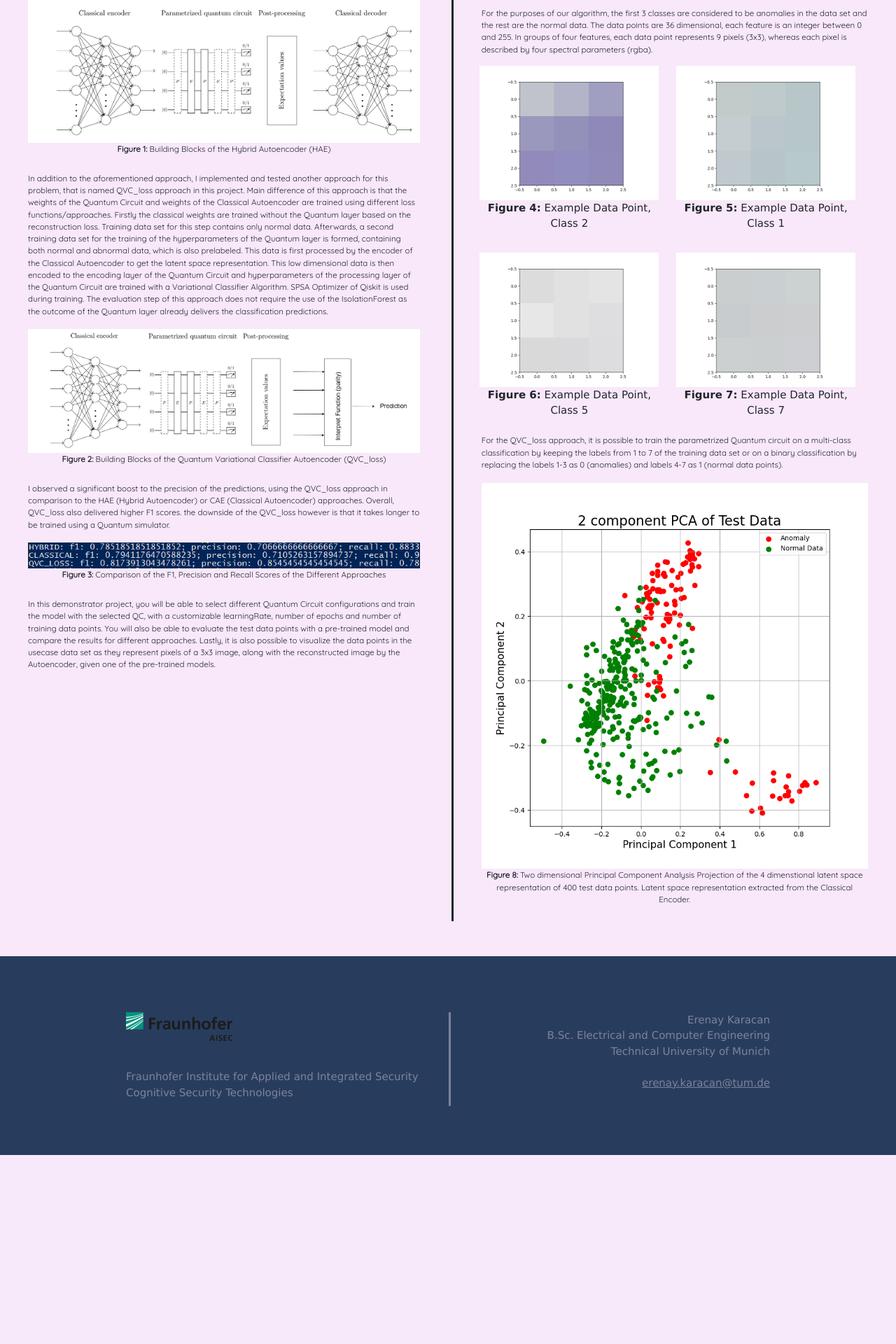
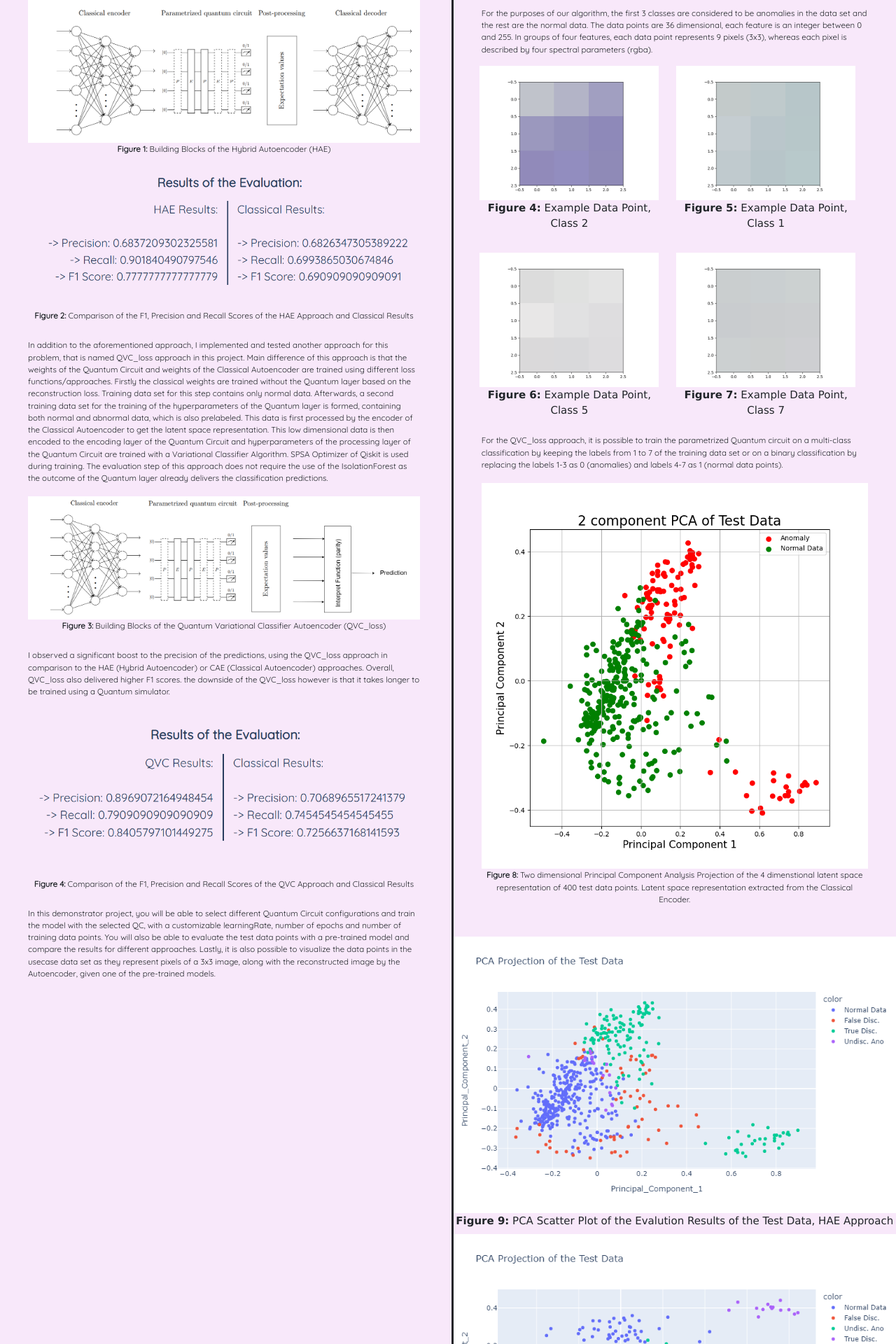
Before and after one commit to erenaykrcn/HAE_demonstrator, a Django app: page / in a window 1280 px wide. Shown: the part 542-2462 px from the top of the page at 70% size. Before the commit the page ends 2192 px from the top, so only its background shows below. Run offline with Django 4.2, Linux system fonts and the light colour scheme; parts of the project's set-up code (start-up, migrations or seed data) failed here and were passed over; some libraries are stand-ins or nearby versions; some web fonts are replaced.

Commit message:
add new ims to homepage

```diff
--- a/templates/homepage.html
+++ b/templates/homepage.html
@@ -19,6 +19,9 @@
             <img style="width: 100%" src="{% static 'homepage/HAE_diagram.png' %}">
             <label style="text-align: center; width: 100%"><a style="font-weight: bold;">Figure 1:</a> Building Blocks of the Hybrid Autoencoder (HAE)</label>
             <br>
+            <img style="width: 100%" src="{% static 'homepage/metric_hae.png' %}">
+            <label style="text-align: center; width: 100%"><a style="font-weight: bold;">Figure 2:</a> Comparison of the F1, Precision and Recall Scores of the HAE Approach and Classical Results</label>
+            <br>
             <br>
             In addition to the aforementioned approach, I implemented and tested another approach for this problem, that is named QVC_loss approach in this project. Main
             difference of this approach is that the weights of the Quantum Circuit and weights of the Classical Autoencoder are trained using different loss functions/approaches. Firstly the classical weights are trained without the Quantum layer based on the reconstruction loss. Training data set for this step contains only
@@ -26,14 +29,14 @@
             <br>
             <br>
             <img style="width: 100%" src="{% static 'homepage/QVC_diagram.png' %}">
-            <label style="text-align: center; width: 100%"><a style="font-weight: bold;">Figure 2:</a> Building Blocks of the Quantum Variational Classifier Autoencoder (QVC_loss)</label>
+            <label style="text-align: center; width: 100%"><a style="font-weight: bold;">Figure 3:</a> Building Blocks of the Quantum Variational Classifier Autoencoder (QVC_loss)</label>
             <br>
             <br>
             I observed a significant boost to the precision of the predictions, using the QVC_loss approach in comparison to the HAE (Hybrid Autoencoder) or CAE (Classical Autoencoder) approaches. Overall, QVC_loss also delivered higher F1 scores. the downside of the QVC_loss however is that it takes longer to be trained using a Quantum simulator.
             <br>
             <br>
-            <img style="width: 100%" src="{% static 'homepage/metrics_2.png' %}">
-            <label style="text-align: center; width: 100%"><a style="font-weight: bold;">Figure 3:</a> Comparison of the F1, Precision and Recall Scores of the Different Approaches</label>
+            <img style="width: 100%" src="{% static 'homepage/metric_qvc2.png' %}">
+            <label style="text-align: center; width: 100%"><a style="font-weight: bold;">Figure 4:</a> Comparison of the F1, Precision and Recall Scores of the QVC Approach and Classical Results</label>
             <br>
             <br>
             In this demonstrator project, you will be able to select different Quantum Circuit configurations and train the model with the selected QC, with a customizable learningRate, number of epochs and number of training data points. You will also be able to evaluate the test data points with a pre-trained model and compare the results for different approaches. Lastly, it is also possible to visualize the data points in the usecase data set as they represent pixels of a 3x3 image, along with the reconstructed image by the Autoencoder, given one of the pre-trained models.
@@ -81,6 +84,14 @@
             </label>
         </p>
 
+        <br>
+        <img style="width: 100%" src="{% static 'homepage/metric_hae_scatter.png' %}">
+        <label style="text-align: center; width: 100%"><a style="font-weight: bold;">Figure 9:</a> PCA Scatter Plot of the Evalution Results of the Test Data, HAE Approach</label>
+
+        <br>
+        <img style="width: 100%" src="{% static 'homepage/metric_qvc_scatter.png' %}">
+        <label style="text-align: center; width: 100%"><a style="font-weight: bold;">Figure 9:</a> PCA Scatter Plot of the Evalution Results of the Test Data, QVC Approach</label>
+
     </div>
 
 </div>
```
Also changed, not shown: db.sqlite3, static/eval/scatter/HAE_545.png (added), static/eval/scatter/HAE_545_after_training.png (added), static/eval/scatter/QVC_318.png (added), static/eval/scatter/QVC_318_after_training.png (added), static/eval/scatter/QVC_368.png (added), static/eval/scatter/QVC_368_after_training.png (added), static/eval/scatter/QVC_482.png (added), static/eval/scatter/QVC_493_after_training.png (added), static/eval/scatter/QVC_507.png (added), static/eval/scatter/QVC_507_after_training.png (added), static/eval/scatter/QVC_510.png (added), static/homepage/metric_hae.png (added), static/homepage/metric_hae_scatter.png (added), 3 more files.
